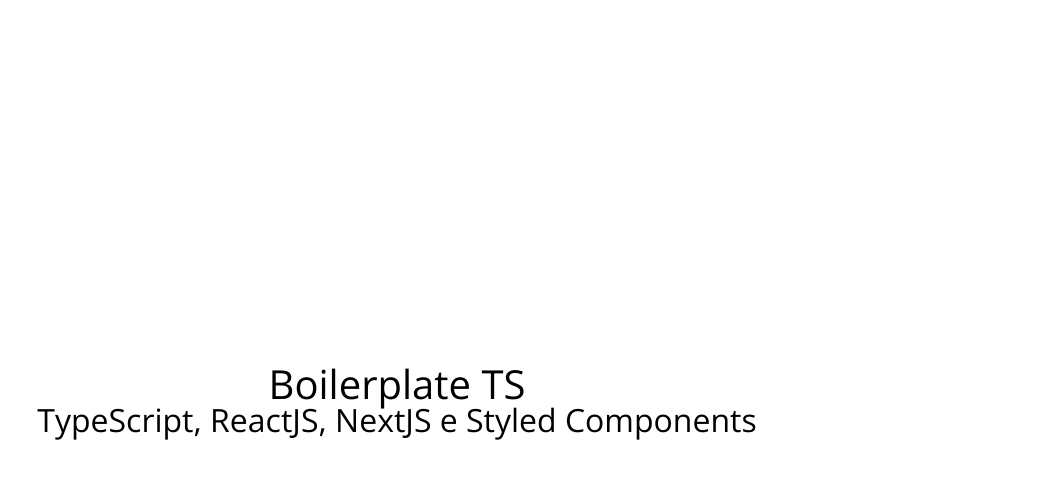
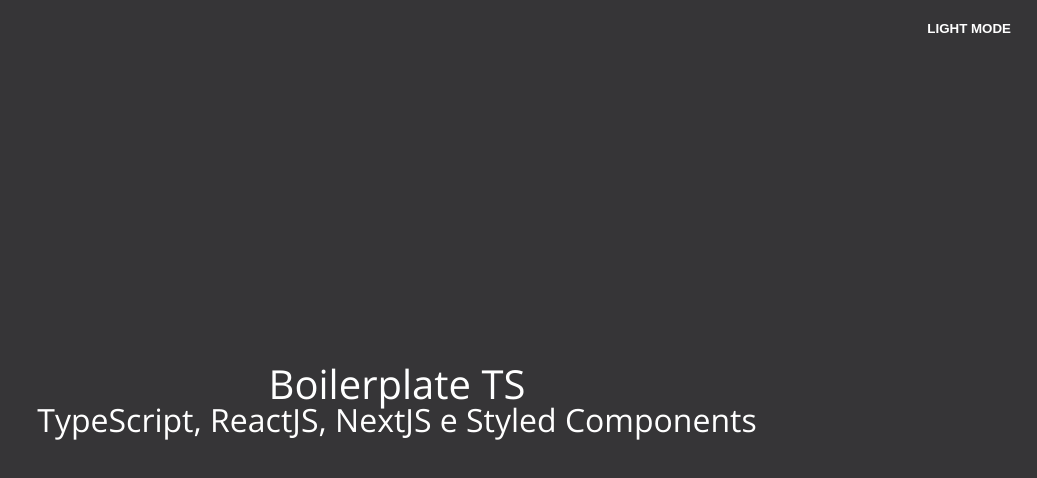
Before and after one commit to juliocarneiro/boilerplate-next-ts, a Next.js app: page / in a window 1280 px wide. Shown: the top 478 px of the page, without its empty margins (243-1280 px from the left). Built offline with nearby package versions, Linux system fonts and the light colour scheme.

Commit message:
add dark mode

```diff
--- a/src/components/Main/styles.ts
+++ b/src/components/Main/styles.ts
@@ -1,9 +1,6 @@
 import styled from 'styled-components'
-import { COLORS } from 'config'
 
 export const Wrapper = styled.main`
-  background-color: ${COLORS.white};
-  color: ${COLORS.black};
   width: 100%;
   height: 100%;
   text-align: center;
@@ -11,6 +8,11 @@
   flex-direction: column;
   align-items: center;
   justify-content: center;
+
+  ${({ theme }) => `
+    background-color: ${theme.colors.background};
+    color: ${theme.colors.body};
+  `}
 `
 
 export const Title = styled.h1`
--- a/src/config/index.ts
+++ b/src/config/index.ts
@@ -1,14 +1,21 @@
-export const COLORS = {
-  primary: '#F5F5F5',
-  secondary: '#FF5500',
-  tertiary: '#4A4A4A',
-  quinary: '#00B99C',
-  white: '#ffffff',
-  black: '#000000'
+export const lightTheme = {
+  colors: {
+    body: '#FFF',
+    text: '#363537',
+    toggleBorder: '#FFF',
+    background: '#363537'
+  },
+  font: "'Open Sans', sans-serif"
 }
 
-export const FONTS = {
-  opensans: "'Open Sans', sans-serif"
+export const darkTheme = {
+  colors: {
+    body: '#363537',
+    text: '#FAFAFA',
+    toggleBorder: '#6B8096',
+    background: '#999'
+  },
+  font: "'Open Sans', sans-serif"
 }
 
 export const HEADER = {
--- a/src/pages/_app.tsx
+++ b/src/pages/_app.tsx
@@ -2,10 +2,11 @@
 import Head from 'next/head'
 import Router from 'next/router'
 import NProgress from 'nprogress'
-import { COLORS, HEADER } from 'config'
+import { lightTheme, darkTheme, HEADER } from 'config'
 
-import GlobalStyles from 'styles/global'
-import 'styles/nprogress.css'
+import GlobalStyles from 'theme/GlobalStyles'
+import { useState } from 'react'
+import { ThemeProvider } from 'styled-components'
 
 Router.events.on('routeChangeStart', () => {
   NProgress.start()
@@ -14,22 +15,29 @@
 Router.events.on('routeChangeError', () => NProgress.done())
 
 function App({ Component, pageProps }: AppProps) {
+  const [theme, setTheme] = useState('light')
+  const toggleTheme = () => {
+    theme == 'light' ? setTheme('dark') : setTheme('light')
+  }
   return (
-    <>
+    <ThemeProvider theme={theme == 'light' ? lightTheme : darkTheme}>
+      <GlobalStyles />
       <Head>
         <title>{HEADER.title}</title>
         <link rel="shortcut icon" href="/img/icon-512.png" />
         <link rel="apple-touch-icon" href="/img/icon-512.png" />
         <link rel="manifest" href="/manifest.json" />
-        <meta name="theme-color" content={COLORS.black} />
+        <meta name="theme-color" content="#000" />
         <meta
           name="description"
           content="A simple project starter to work with TypeScript, React, NextJS and Styled Components"
         />
       </Head>
-      <GlobalStyles />
+      <button onClick={toggleTheme} className="mode-button">
+        {theme == 'light' ? 'LIGHT MODE' : 'DARK MODE'}
+      </button>
       <Component {...pageProps} />
-    </>
+    </ThemeProvider>
   )
 }
 
--- a/src/styles/global.ts
+++ /dev/null
@@ -1,77 +0,0 @@
-import { createGlobalStyle } from 'styled-components'
-import { FONTS } from 'config'
-
-const GlobalStyles = createGlobalStyle`
-  html, body, div, span, applet, object, iframe,
-  h1, h2, h3, h4, h5, h6, p, blockquote, pre,
-  a, abbr, acronym, address, big, cite, code,
-  del, dfn, em, img, ins, kbd, q, s, samp,
-  small, strike, strong, sub, sup, tt, var,
-  b, u, i, center,
-  dl, dt, dd, ol, ul, li,
-  fieldset, form, label, legend,
-  table, caption, tbody, tfoot, thead, tr, th, td,
-  article, aside, canvas, details, embed,
-  figure, figcaption, footer, header, hgroup,
-  menu, nav, output, ruby, section, summary,
-  time, mark, audio, video {
-    margin: 0;
-    padding: 0;
-    border: 0;
-    font-size: 100%;
-    font: inherit;
-    vertical-align: baseline;
-  }
-  /* HTML5 display-role reset for older browsers */
-  article, aside, details, figcaption, figure,
-  footer, header, hgroup, menu, nav, section {
-    display: block;
-  }
-  body {
-    line-height: 1;
-    font-size: 14px;
-    font-family:  ${FONTS.opensans}
-  }
-  ol, ul {
-    list-style: none;
-  }
-  blockquote, q {
-    quotes: none;
-  }
-  blockquote:before, blockquote:after,
-  q:before, q:after {
-    content: '';
-    content: none;
-  }
-  b{
-    font-weight: bold;
-  }
-  table {
-    border-collapse: collapse;
-    border-spacing: 0;
-  }
-
-  html, body, #__next {
-    height: 100%;
-  }
-  a {
-    transition: 0.2s;
-    color: #4a4a4a;
-    text-decoration: none;
-    cursor: pointer;
-    &:hover {
-      text-decoration: underline;
-    }
-  }
-  .text-right{
-    text-align: right;
-  }
-  .text-left{
-    text-align: left;
-  }
-  .text-center{
-    text-align: center;
-  }
-`
-
-export default GlobalStyles
--- a/src/styles/nprogress.css
+++ /dev/null
@@ -1,73 +0,0 @@
-#nprogress {
-  pointer-events: none;
-}
-
-#nprogress .bar {
-  background: black;
-  position: fixed;
-  z-index: 1031;
-  top: 0;
-  left: 0;
-  width: 100%;
-  height: 5px;
-}
-
-#nprogress .peg {
-  display: block;
-  position: absolute;
-  right: 0px;
-  width: 100px;
-  height: 100%;
-  box-shadow: 0 0 10px black, 0 0 5px black;
-  opacity: 1;
-  -webkit-transform: rotate(3deg) translate(0px, -4px);
-  -ms-transform: rotate(3deg) translate(0px, -4px);
-  transform: rotate(3deg) translate(0px, -4px);
-}
-
-#nprogress .spinner {
-  display: block;
-  position: fixed;
-  z-index: 1031;
-  top: 15px;
-  right: 15px;
-}
-
-#nprogress .spinner-icon {
-  width: 18px;
-  height: 18px;
-  box-sizing: border-box;
-  border: solid 2px transparent;
-  border-top-color: black;
-  border-left-color: black;
-  border-radius: 50%;
-  -webkit-animation: nprogress-spinner 400ms linear infinite;
-  animation: nprogress-spinner 400ms linear infinite;
-}
-
-.nprogress-custom-parent {
-  overflow: hidden;
-  position: relative;
-}
-
-.nprogress-custom-parent #nprogress .spinner,
-.nprogress-custom-parent #nprogress .bar {
-  position: absolute;
-}
-
-@-webkit-keyframes nprogress-spinner {
-  0% {
-    -webkit-transform: rotate(0deg);
-  }
-  100% {
-    -webkit-transform: rotate(360deg);
-  }
-}
-@keyframes nprogress-spinner {
-  0% {
-    transform: rotate(0deg);
-  }
-  100% {
-    transform: rotate(360deg);
-  }
-}
--- /dev/null
+++ b/src/theme/GlobalStyles.ts
@@ -0,0 +1,174 @@
+import { createGlobalStyle } from 'styled-components'
+
+interface ThemeType {
+  colors: {
+    body: string
+    text: string
+    toggleBorder: string
+    background: string
+  }
+  font: string
+}
+
+export const GlobalStyles = createGlobalStyle<{ theme: ThemeType }>`
+  html, body, div, span, applet, object, iframe,
+  h1, h2, h3, h4, h5, h6, p, blockquote, pre,
+  a, abbr, acronym, address, big, cite, code,
+  del, dfn, em, img, ins, kbd, q, s, samp,
+  small, strike, strong, sub, sup, tt, var,
+  b, u, i, center,
+  dl, dt, dd, ol, ul, li,
+  fieldset, form, label, legend,
+  table, caption, tbody, tfoot, thead, tr, th, td,
+  article, aside, canvas, details, embed,
+  figure, figcaption, footer, header, hgroup,
+  menu, nav, output, ruby, section, summary,
+  time, mark, audio, video {
+    margin: 0;
+    padding: 0;
+    border: 0;
+    font-size: 100%;
+    font: inherit;
+    vertical-align: baseline;
+  }
+  /* HTML5 display-role reset for older browsers */
+  article, aside, details, figcaption, figure,
+  footer, header, hgroup, menu, nav, section {
+    display: block;
+  }
+  body {
+    line-height: 1;
+    font-size: 14px;
+    font-family:  ${(props) => props.theme.font};
+    background: ${(props) => props.theme.colors.background}
+  }
+  ol, ul {
+    list-style: none;
+  }
+  blockquote, q {
+    quotes: none;
+  }
+  blockquote:before, blockquote:after,
+  q:before, q:after {
+    content: '';
+    content: none;
+  }
+  b{
+    font-weight: bold;
+  }
+  table {
+    border-collapse: collapse;
+    border-spacing: 0;
+  }
+
+  html, body, #__next {
+    height: 100%;
+  }
+  a {
+    transition: 0.2s;
+    color: #4a4a4a;
+    text-decoration: none;
+    cursor: pointer;
+    &:hover {
+      text-decoration: underline;
+    }
+  }
+  .text-right{
+    text-align: right;
+  }
+  .text-left{
+    text-align: left;
+  }
+  .text-center{
+    text-align: center;
+  }
+
+  .mode-button{
+    position: absolute;
+    top: 20px;
+    right: 20px;
+    border: 0;
+    background: ${(props) => props.theme.colors.background};
+    color: ${(props) => props.theme.colors.body};
+    font-weight: bold;
+    cursor: pointer;
+  }
+
+  #nprogress {
+    pointer-events: none;
+  }
+
+  #nprogress .bar {
+    background: ${(props) => props.theme.colors.text};
+    position: fixed;
+    z-index: 1031;
+    top: 0;
+    left: 0;
+    width: 100%;
+    height: 5px;
+  }
+
+  #nprogress .peg {
+    display: block;
+    position: absolute;
+    right: 0px;
+    width: 100px;
+    height: 100%;
+    box-shadow: 0 0 10px ${(props) => props.theme.colors.text}, 0 0 5px ${(
+  props
+) => props.theme.colors.text};
+    opacity: 1;
+    -webkit-transform: rotate(3deg) translate(0px, -4px);
+    -ms-transform: rotate(3deg) translate(0px, -4px);
+    transform: rotate(3deg) translate(0px, -4px);
+  }
+
+  #nprogress .spinner {
+    display: block;
+    position: fixed;
+    z-index: 1031;
+    top: 15px;
+    right: 15px;
+  }
+
+  #nprogress .spinner-icon {
+    width: 18px;
+    height: 18px;
+    box-sizing: border-box;
+    border: solid 2px transparent;
+    border-top-color: ${(props) => props.theme.colors.text};
+    border-left-color: ${(props) => props.theme.colors.text};
+    border-radius: 50%;
+    -webkit-animation: nprogress-spinner 400ms linear infinite;
+    animation: nprogress-spinner 400ms linear infinite;
+  }
+
+  .nprogress-custom-parent {
+    overflow: hidden;
+    position: relative;
+  }
+
+  .nprogress-custom-parent #nprogress .spinner,
+  .nprogress-custom-parent #nprogress .bar {
+    position: absolute;
+  }
+
+  @-webkit-keyframes nprogress-spinner {
+    0% {
+      -webkit-transform: rotate(0deg);
+    }
+    100% {
+      -webkit-transform: rotate(360deg);
+    }
+  }
+  @keyframes nprogress-spinner {
+    0% {
+      transform: rotate(0deg);
+    }
+    100% {
+      transform: rotate(360deg);
+    }
+  }
+`
+
+export default GlobalStyles
```
Also changed, not shown: 1 other file (tests, documents, lock files or other folders).
